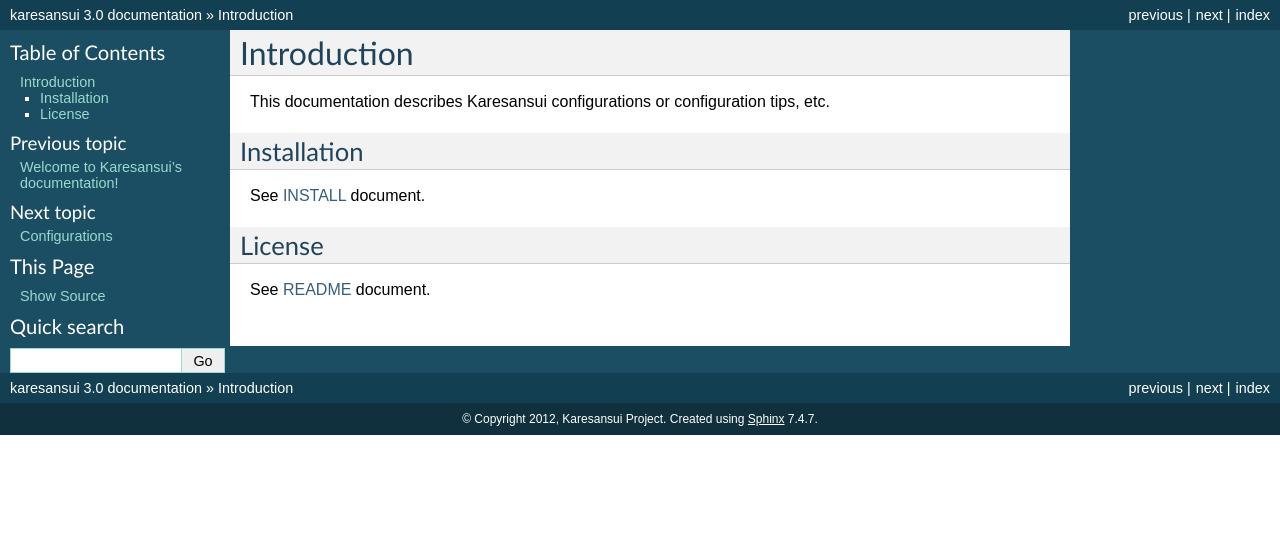
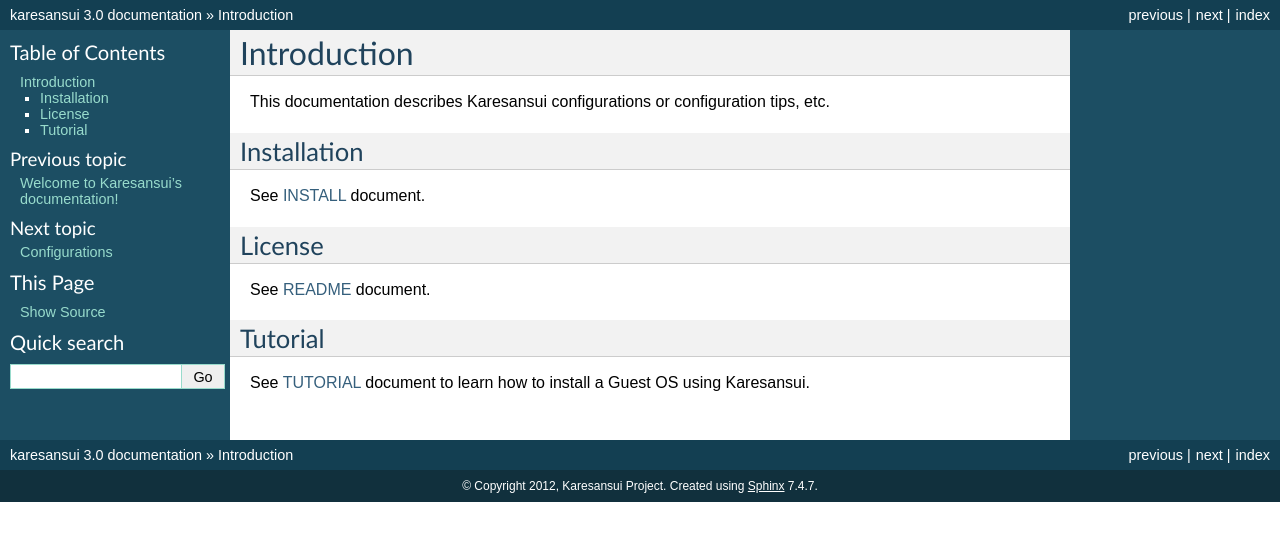
Before and after one commit to karesansui/karesansui, a Sphinx documentation site: the page built from doc/sphinx/intro.rst, in a window 1280 px wide. Shown: the top 541 px of the page. Built offline with Sphinx 7.4.7, drawn with Linux system fonts in a browser that asks for light colours.

Commit message:
doc: Updated 'Introduction' section of documentation.

```diff
--- a/doc/sphinx/intro.rst
+++ b/doc/sphinx/intro.rst
@@ -10,3 +10,7 @@
 License
 -------
 See `README <http://github.com/karesansui/karesansui/blob/master/README.md>`_ document.
+
+Tutorial
+--------
+See `TUTORIAL <http://github.com/karesansui/karesansui/blob/master/TUTORIAL.md>`_ document to learn how to install a Guest OS using Karesansui.
```
Also changed, not shown: 3 other files.
